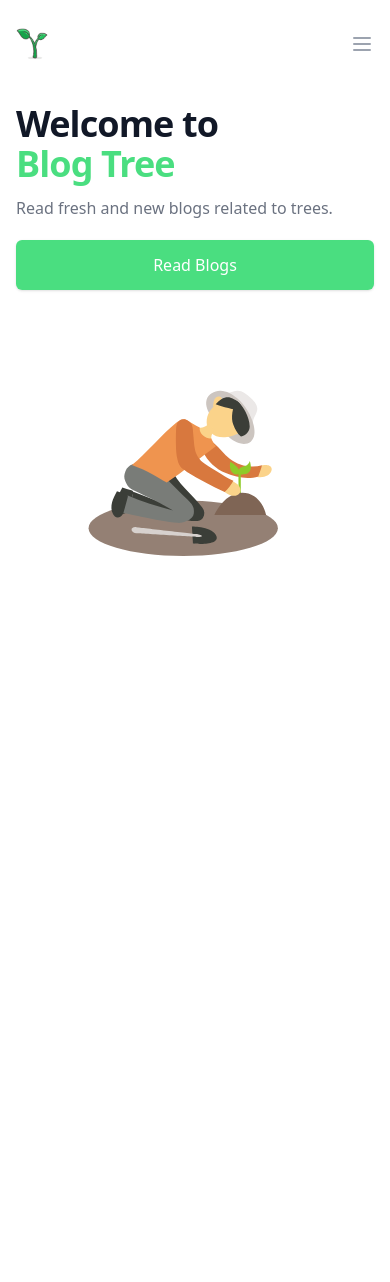
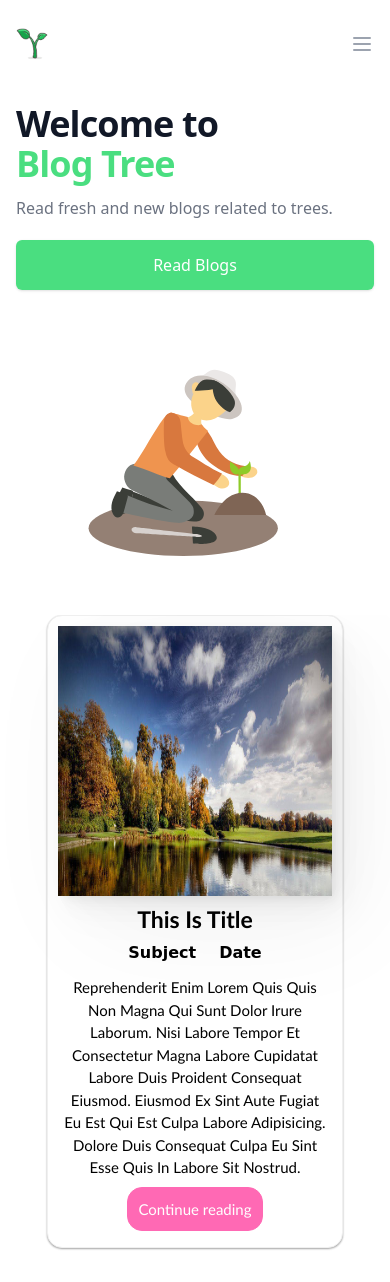
Before and after one commit to omjadhav3714/blog-tree, a Next.js app: page / in a window 390 px wide. Before the commit the page ends 844 px from the top, so only its background shows below. Built offline with nearby package versions, Linux system fonts and the light colour scheme.

Commit message:
blogcard ui

```diff
--- /dev/null
+++ b/components/Cards.js
@@ -0,0 +1,30 @@
+import React from 'react'
+import img from './assets/imag.png';
+import Image from 'next/image';
+import style from './card.module.css';
+const Cards = () => {
+  return (
+    <>
+    <div className={style.Maincard}>
+        <div className={style.img}>
+<Image className={style.img} src={img} alt="found"/>
+        </div>
+        <div className={style.title}>
+<h2>this is title</h2>
+        </div>
+        <div className={style.subtit}>
+            <p>subject</p>
+            <p>date</p>
+        </div>
+<div className={style.disc}>
+<p>Reprehenderit enim Lorem quis quis non magna qui sunt dolor irure laborum. Nisi labore tempor et consectetur magna labore cupidatat labore duis proident consequat eiusmod. Eiusmod ex sint aute fugiat eu est qui est culpa labore adipisicing. Dolore duis consequat culpa eu sint esse quis in labore sit nostrud.</p>
+<button className={style.btn} >Continue reading</button>
+</div>
+
+
+    </div>
+    </>
+  )
+}
+
+export default Cards
--- a/components/Header.js
+++ b/components/Header.js
@@ -1,3 +1,4 @@
+import styles from './heder.module.css';
 import React from 'react'
 import { Fragment } from 'react'
 import { Popover, Transition } from '@headlessui/react'
@@ -23,6 +24,7 @@ function Header() {
 
 
             <Popover>
+
                 <div className="relative pt-6 px-4 sm:px-6 lg:px-8">
                     <nav className="relative flex items-center justify-between sm:h-10 lg:justify-start" aria-label="Global">
                         <div className="flex items-center flex-grow flex-shrink-0 lg:flex-grow-0">
@@ -45,7 +47,7 @@ function Header() {
                         </div>
                         <div className="hidden md:block md:ml-10 md:pr-4 md:space-x-8">
                             {navigation.map((item) => (
-                                <a key={item.name} href={item.href} className="font-medium text-gray-500 hover:text-gray-900">
+                                <a key={item.name} href={item.href} className={styles.headbut} >
                                     {item.name}
                                 </a>
                             ))}
--- a/components/Hero.js
+++ b/components/Hero.js
@@ -2,7 +2,7 @@ import Header from './Header'
 import MainBody from './MainBody'
 import Lottie from 'react-lottie'
 import animationData from './assets/tree'
-
+import Cards from './Cards'
 function Hero() {
     const defaultOptions = {
         loop: true,
@@ -13,6 +13,7 @@ function Hero() {
         }
     };
     return (
+        <>
         <div className="relative bg-white overflow-hidden">
             <div className="max-w-7xl mx-auto">
                 <div className="relative z-10 pb-8 bg-white sm:pb-16 md:pb-20 lg:max-w-2xl lg:w-full lg:pb-28 xl:pb-32">
@@ -28,6 +29,8 @@ function Hero() {
                 />
             </div>
         </div>
+        <Cards/>
+        </>
     )
 }
 
--- /dev/null
+++ b/components/card.module.css
@@ -0,0 +1,110 @@
+.Maincard{
+    width: 50%;
+    height: auto;
+    background-color: #fff;
+    border-radius: 15px;
+    box-shadow: 0 1px 2px 0 rgb(0 0 0 / 20%), 0 1px 2px 0 rgb(0 0 0 / 19%);
+    border: 1px solid #f0f0f0;
+margin-bottom: 34px;
+margin-left: auto;
+margin-right: auto;
+    /* margin: 0 auto; */
+    padding: 10px;
+    display: flex;
+    flex-direction: column;
+    justify-content: center;
+    align-items: center;
+    transition: .5s ease-in-out;
+}
+.Maincard:hover{
+    box-shadow: 0 4px 8px 0 rgb(0 0 0 / 20%), 0 6px 16px 0 rgb(0 0 0 / 19%);
+}
+.Maincard> .img{
+/* padding: 5px; */
+max-width: 100%;
+border-radius: 8px;
+box-shadow:
+  2.5px 2.8px 3.2px rgba(0, 0, 0, 0.014),
+  4.7px 5.2px 7.6px rgba(0, 0, 0, 0.02),
+  6.9px 7.7px 14.3px rgba(0, 0, 0, 0.025),
+  9.7px 10.9px 25.5px rgba(0, 0, 0, 0.03),
+  14.2px 15.8px 47.6px rgba(0, 0, 0, 0.036),
+  26px 29px 114px rgba(0, 0, 0, 0.05)
+;
+background-color: #fefefe;
+}
+.img{
+    max-width: 100%;
+    display: flex;
+    justify-content: center;
+    /* padding: 1px; */
+    height: 32vh;
+    background-size: contain;
+
+}
+.Maincard>.title{
+    font-size: 23px;
+    font-weight: bold;
+    margin-top: 5px;
+    font-family:'Trebuchet MS';
+    color: #000;
+    margin-top: 6px;
+    text-align: center;
+    text-transform: capitalize;
+
+}
+
+.Maincard>.subtit{
+    font-size: 16px;
+    font-weight: 600;
+    margin-top: 5px;
+    color: #000;
+
+    text-align: center;
+    display: flex;
+    flex-direction: row;
+    justify-content: space-between;
+    gap: 23px;
+    font-family: 'Comic Sans MS';
+    text-transform: capitalize;
+
+}
+.Maincard>.disc{
+    font-size: 15px;
+    font-weight: 500;
+    color: #000;
+    margin-top: 5px;
+    text-align: center;
+    padding: 6px;
+
+    font-family: 'Trebuchet MS';
+    text-transform: capitalize;
+
+}
+.disc>.btn{
+    background-color: hotpink;
+    padding: 10px;
+    border-radius: 15px;
+    cursor: pointer;
+    margin-top: 8px;
+
+    border: 1px solid hotpink;
+    color: white;
+
+}
+
+@media only screen and (max-width: 430px) {
+
+    .Maincard{
+        width: 76vw;
+    }
+    .img{
+        max-width: 100%;
+        display: flex;
+        justify-content: center;
+        /* padding: 7px; */
+        height: 32vh;
+        background-size: contain;
+
+    }
+}
--- /dev/null
+++ b/components/heder.module.css
@@ -0,0 +1,15 @@
+
+ .headbut:hover   {
+     --tw-text-opacity: 1;
+    color: rgba(73, 222, 128,var(--tw-text-opacity));
+    transition: all 0.5s ease-in;
+}
+
+.headbut:hover {
+    --tw-border-opacity: 1;
+    border-color: rgba(73, 222, 128, var(--tw-border-opacity));
+    border-left: none;
+    border-right:none ;
+    border-top: none;
+    border-bottom: 2px solid rgba(73, 222, 128, var(--tw-border-opacity));
+}
--- /dev/null
+++ b/pages/AnimationRevealPage.js
@@ -0,0 +1,57 @@
+import React from "react";
+import tw from "twin.macro";
+
+/* framer-motion and useInView here are used to animate the sections in when we reach them in the viewport
+ */
+import { motion } from "framer-motion";
+import useInView from "@owaiswiz/use-in-view";
+
+const StyledDiv = tw.div`font-display min-h-screen text-secondary-500 p-8 overflow-hidden`;
+function AnimationReveal({ disabled, children }) {
+  if (disabled) {
+    return <>{children}</>;
+  }
+
+  if (!Array.isArray(children)) children = [children];
+
+  const directions = ["left", "right"];
+  const childrenWithAnimation = children.map((child, i) => {
+    return (
+      <AnimatedSlideInComponent key={i} direction={directions[i % directions.length]}>
+        {child}
+      </AnimatedSlideInComponent>
+    );
+  });
+  return <>{childrenWithAnimation}</>;
+}
+
+function AnimatedSlideInComponent({ direction = "left", offset = 30, children }) {
+  const [ref, inView] = useInView(30);
+
+  const x = { target: "0%" };
+
+  if (direction === "left") x.initial = "-150%";
+  else x.initial = "150%";
+
+  return (
+    <motion.section
+      initial={{ x: x.initial }}
+      animate={{
+        x: inView && x.target,
+        transitionEnd:{
+          x: inView && 0
+        }
+      }}
+      transition={{ type: "spring", damping: 19 }}
+      ref={ref}
+    >
+      {children}
+    </motion.section>
+  );
+}
+
+export default props => (
+  <StyledDiv className="App">
+    <AnimationReveal {...props} />
+  </StyledDiv>
+);
--- /dev/null
+++ b/pages/Home_Page.js
@@ -0,0 +1,15 @@
+import React from 'react'
+import AnimationRevealPage from './AnimationRevealPage'
+import Hero from './Hero'
+
+const Home_Page = () => {
+  return (
+
+    <>
+    <AnimationRevealPage/>
+      <Hero roundedHeaderButton={true} />
+      </>
+  )
+}
+
+export default Home_Page
```
Also changed, not shown: components/assets/imag.png (added), 1 other file (tests, documents, lock files or other folders).
